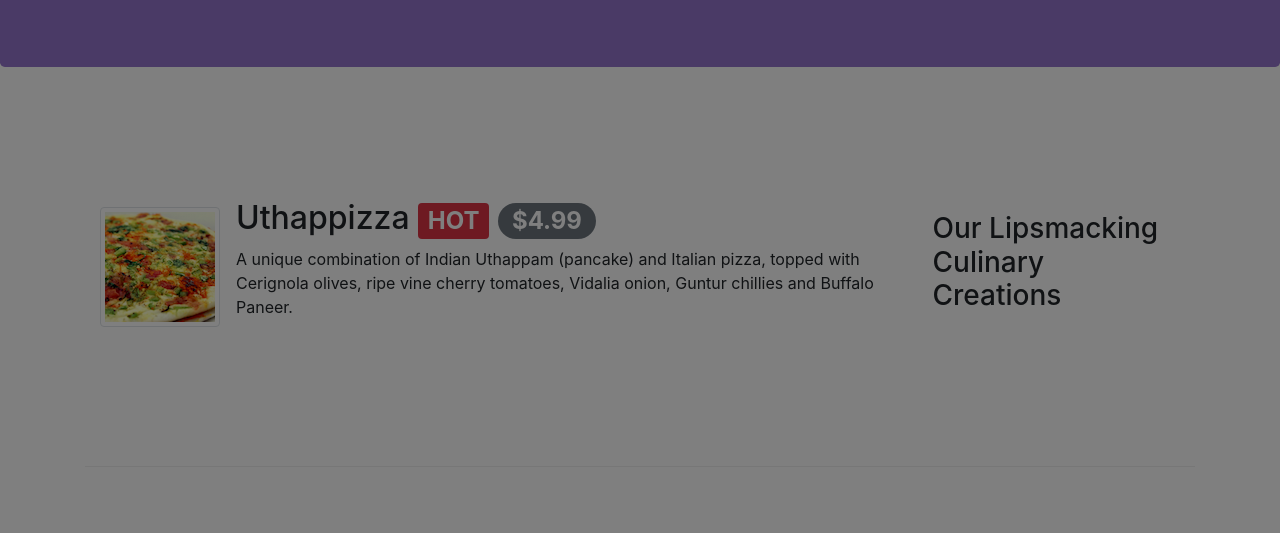
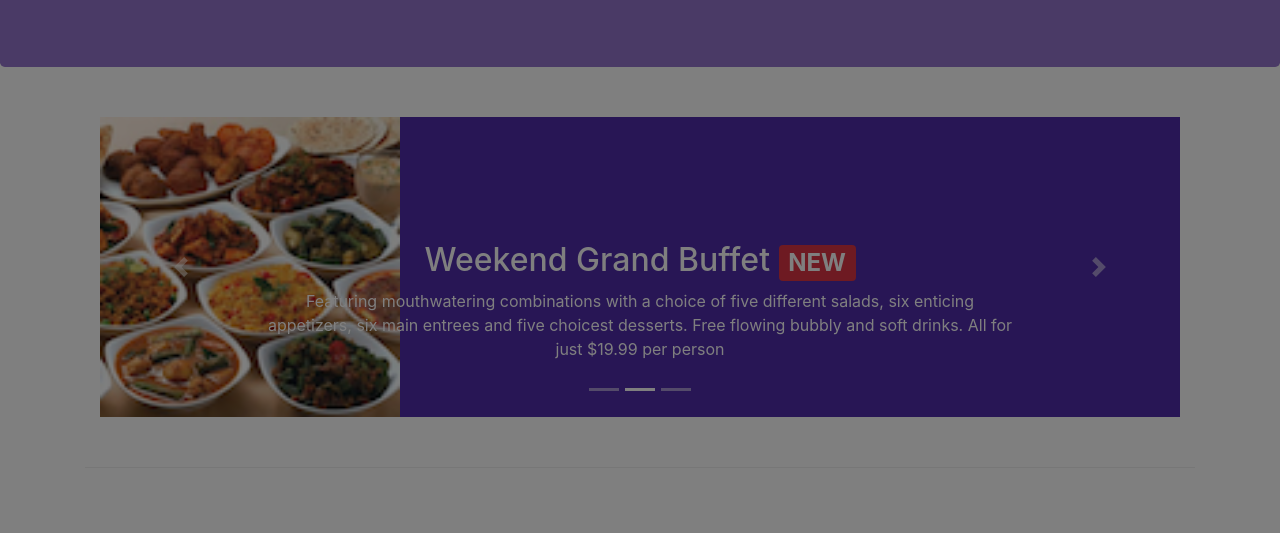
Before and after one commit to iampratiktandel/conFusion, a website: page index.html in a window 1280 px wide. Both pictures are taken after a click on the link "Login". Shown: the part 267-800 px from the top of the page. Drawn offline with nearby package versions, Linux system fonts and the light colour scheme.

Commit message:
Carousel

```diff
--- a/css/styles.css
+++ b/css/styles.css
@@ -44,3 +44,18 @@ body {
     border-bottom: 1px solid #ddd;
     padding: 10px;
 }
+
+.carousel {
+    background: #512DAB;
+}
+
+.carousel-item {
+    height: 300px;
+}
+
+.carousel-item img {
+    position: absolute;
+    top: 0;
+    left: 0;
+    min-height: 300px;
+}
--- a/index.html
+++ b/index.html
@@ -94,6 +94,51 @@
     </header>
 
     <div class="container">
+      <div class="row row-content">
+        <div class="col">
+          <div id="mycarousel" class="carousel slide" data-ride="carousel">
+            <div class="carousel-inner" role="listbox">
+              <div class="carousel-item active">
+                <img class="d-block img-fluid"
+                    src="img/uthappizza.png" alt="Uthappizza">
+                <div class="carousel-caption d-none d-md-block">
+                    <h2>Uthappizza <span class="badge badge-danger">HOT</span> <span class="badge badge-pill badge-default">$4.99</span></h2>
+                    <p class="d-none d-sm-block">A unique combination of Indian Uthappam (pancake) and Italian pizza, topped with Cerignola olives, ripe vine cherry tomatoes, Vidalia onion, Guntur chillies and Buffalo Paneer.</p>
+                </div>
+              </div>
+              <div class="carousel-item">
+                <img class="d-block img-fluid"
+                      src="img/buffet.png" alt="buffet">
+                <div class="carousel-caption d-none d-md-block">
+                  <h2 class="mt-0">Weekend Grand Buffet <span class="badge badge-danger">NEW</span></h2>
+                  <p class="d-none d-sm-block">Featuring mouthwatering combinations with a choice of five different salads, six enticing appetizers, six main entrees and five choicest desserts. Free flowing bubbly and soft drinks. All for just $19.99 per person </p>
+                </div>
+              </div>
+              <div class="carousel-item">
+                <img class="d-block img-fluid"
+                      src="img/alberto.png" alt="alberto">
+                  <div class="carousel-caption d-none d-md-block">
+                    <h2>Alberto Somayya</h2>
+                    <h4>Executive Chef</h4>
+                    <p class="d-none d-sm-block">Award winning three-star Michelin chef with wide International experience having worked closely with whos-who in the culinary world, he specializes in creating mouthwatering Indo-Italian fusion experiences. </p>
+                  </div>
+              </div>
+            </div>
+            <ol class="carousel-indicators">
+              <li data-target="#mycarousel" data-slide-to="0" class="active"></li>
+              <li data-target="#mycarousel" data-slide-to="1"></li>
+              <li data-target="#mycarousel" data-slide-to="2"></li>
+            </ol>
+            <a class="carousel-control-prev" href="#mycarousel" role="button" data-slide="prev">
+              <span class="carousel-control-prev-icon"></span>
+            </a>
+            <a class="carousel-control-next" href="#mycarousel" role="button" data-slide="next">
+                <span class="carousel-control-next-icon"></span>
+            </a>
+            </div>
+          </div>
+      </div>
+
         <div class="row row-content align-items-center">
             <div class="col-12 col-sm-4 order-sm-last col-md-3">
                 <h3>Our Lipsmacking Culinary Creations</h3>
@@ -103,12 +148,10 @@
                   <img src="img/uthappizza.png" class="d-flex mr-3 img-thumbnail align-self-center" alt="uthappizza">
                   <div class="media-body">
                     <h2 class="mt-0">Uthappizza <span class="badge badge-danger">HOT</span> <span class="badge badge-pill badge-secondary">$4.99</span></h2>
-                    <p class="d-none d-sm-block">A unique combination of Indian Uthappam (pancake) and Italian pizza, topped with Cerignola olives, ripe vine cherry tomatoes, Vidalia onion, Guntur chillies and Buffalo Paneer.</p>
                   </div>
                 </div>
             </div>
         </div>
-
 
         <div class="row row-content align-items-center">
             <div class="col-12 col-sm-4 col-md-3">
```
